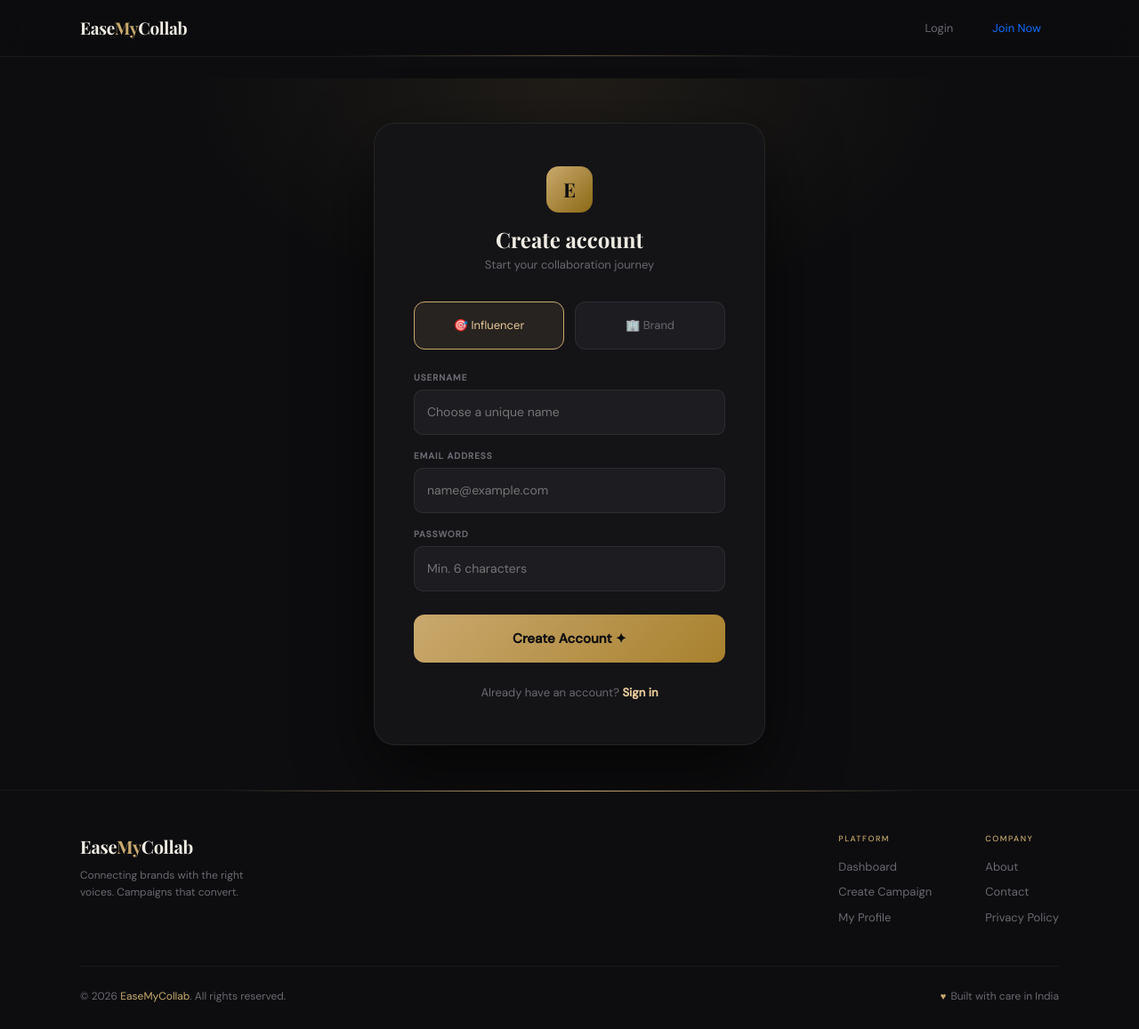
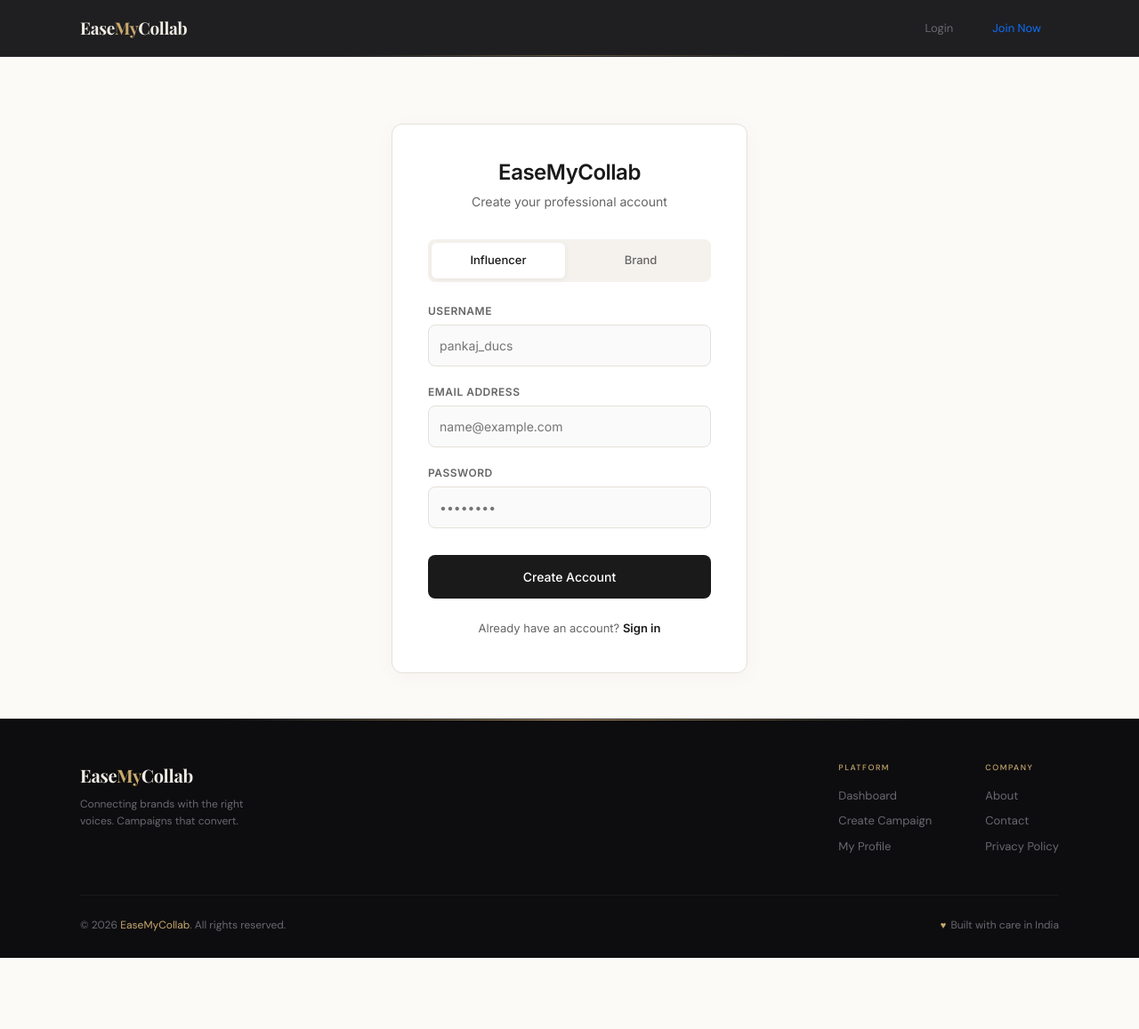
Before and after one commit to Pankaj2002Chaudhary/EaseMyCollab, a Django app: page /register/ in a window 1280 px wide. Shown: the whole page at 89% size. After the commit the page ends 1077 px from the top, so only its background shows below. Run offline with Django 5.2, Linux system fonts and the light colour scheme.

Commit message:
Change UI of register.html

```diff
--- a/templates/auth/register.html
+++ b/templates/auth/register.html
@@ -1,191 +1,239 @@
 {% extends 'base.html' %}
 
 {% block content %}
-<link href="https://fonts.googleapis.com/css2?family=Playfair+Display:wght@400;700&family=DM+Sans:wght@300;400;500&display=swap" rel="stylesheet">
+<link href="https://fonts.googleapis.com/css2?family=Inter:wght@300;400;500;600&display=swap" rel="stylesheet">
 
 <style>
   :root {
-    --bg: #0d0d0f;
-    --surface: #141417;
-    --surface2: #1c1c21;
-    --border: rgba(255,255,255,0.07);
-    --accent: #c9a96e;
-    --accent2: #e8c99a;
-    --text: #f0ece4;
-    --muted: #6b6870;
-    --error: #f87171;
-    --success: #4ade80;
+    --bg-color: #fcfaf7;       /* Soft Beige/Off-white */
+    --card-bg: #ffffff;
+    --text-main: #1a1a1a;     /* Deep Black */
+    --text-muted: #666666;
+    --accent: #1a1a1a;        /* Solid Black for buttons */
+    --border: #e5e0d8;        /* Subtle beige border */
+    --error: #d93025;
   }
 
-  * { box-sizing: border-box; margin: 0; padding: 0; }
-  body { background: var(--bg); font-family: 'DM Sans', sans-serif; color: var(--text); min-height: 100vh; }
+  body {
+    background-color: var(--bg-color);
+    font-family: 'Inter', sans-serif;
+    color: var(--text-main);
+    margin: 0;
+  }
 
-  .register-wrap {
-    min-height: 100vh;
+  .main-container {
+    min-height: 90vh;
     display: flex;
     align-items: center;
     justify-content: center;
-    padding: 40px 20px;
-    background: radial-gradient(ellipse 70% 60% at 50% 0%, rgba(201,169,110,0.1) 0%, transparent 55%), var(--bg);
+    padding: 20px;
   }
 
-  .register-card {
+  .auth-card {
+    background: var(--card-bg);
     width: 100%;
-    max-width: 440px;
-    background: var(--surface);
+    max-width: 400px;
+    padding: 40px;
+    border-radius: 12px;
     border: 1px solid var(--border);
-    border-radius: 24px;
-    padding: 48px 44px;
-    box-shadow: 0 32px 80px rgba(0,0,0,0.6);
-    position: relative;
-    animation: fadeUp 0.5s ease both;
+    box-shadow: 0 4px 24px rgba(0, 0, 0, 0.03);
   }
 
-  .card-header-block { text-align: center; margin-bottom: 32px; }
-  .logo-mark {
-    width: 52px; height: 52px; border-radius: 14px;
-    background: linear-gradient(135deg, var(--accent), #8b6914);
-    display: flex; align-items: center; justify-content: center;
-    font-family: 'Playfair Display', serif; font-size: 22px; font-weight: 700;
-    color: #0d0d0f; margin: 0 auto 16px;
+  .header { text-align: center; margin-bottom: 32px; }
+  .header h1 { font-size: 24px; font-weight: 600; margin-bottom: 8px; letter-spacing: -0.5px; }
+  .header p { color: var(--text-muted); font-size: 14px; }
+
+  /* Minimal Role Selector */
+  .role-select {
+    display: flex;
+    gap: 10px;
+    margin-bottom: 24px;
+    background: #f5f2ed;
+    padding: 4px;
+    border-radius: 8px;
   }
 
-  .card-title { font-family: 'Playfair Display', serif; font-size: 24px; font-weight: 700; color: var(--text); }
-  .card-sub { font-size: 13px; color: var(--muted); margin-top: 4px; }
-
-  .role-toggle { display: grid; grid-template-columns: 1fr 1fr; gap: 12px; margin-bottom: 24px; margin-top: 20px; }
-  .role-option { position: relative; }
-  .role-option input { position: absolute; opacity: 0; }
-  .role-label {
-    display: flex; flex-direction: column; align-items: center; padding: 16px;
-    border-radius: 12px; border: 1px solid var(--border); background: var(--surface2);
-    cursor: pointer; transition: all 0.2s; font-size: 13px; color: var(--muted);
-  }
-  .role-option input:checked + .role-label {
-    background: rgba(201,169,110,0.1); border-color: var(--accent); color: var(--accent2);
+  .role-select label {
+    flex: 1;
+    text-align: center;
+    padding: 10px;
+    font-size: 13px;
+    font-weight: 500;
+    cursor: pointer;
+    border-radius: 6px;
+    transition: 0.2s;
+    color: var(--text-muted);
   }
 
-  .field-group { display: flex; flex-direction: column; gap: 6px; margin-bottom: 16px; }
-  .field-label { font-size: 10px; letter-spacing: 1px; text-transform: uppercase; color: var(--muted); font-weight: 600; }
-  .field-input {
-    background: var(--surface2); border: 1px solid var(--border); border-radius: 10px;
-    padding: 14px; color: var(--text); font-size: 14px; width: 100%; transition: 0.2s;
-  }
-  .field-input:focus { border-color: var(--accent); outline: none; background: rgba(255,255,255,0.02); }
-
-  .btn-register {
-    width: 100%; padding: 16px; border-radius: 12px; border: none;
-    background: linear-gradient(135deg, var(--accent), #a8812e);
-    color: #0d0d0f; font-weight: 700; font-size: 15px; cursor: pointer;
-    transition: 0.3s; margin-top: 10px;
-  }
-  .btn-register:hover { transform: translateY(-2px); box-shadow: 0 8px 20px rgba(201,169,110,0.3); }
-  .btn-register:disabled { opacity: 0.6; cursor: not-allowed; }
-
-  .global-err {
-    font-size: 12px; color: var(--error); text-align: center;
-    padding: 12px; background: rgba(248,113,113,0.1);
-    border-radius: 8px; margin-bottom: 16px; display: none;
+  .role-select input { display: none; }
+  .role-select input:checked + label {
+    background: var(--card-bg);
+    color: var(--text-main);
+    box-shadow: 0 2px 8px rgba(0,0,0,0.05);
   }
 
-  .login-link { text-align: center; margin-top: 24px; font-size: 13px; color: var(--muted); }
-  .login-link a { color: var(--accent2); text-decoration: none; font-weight: 600; }
+  /* Form Elements */
+  .form-group { margin-bottom: 20px; }
+  .form-group label {
+    display: block;
+    font-size: 12px;
+    font-weight: 600;
+    margin-bottom: 6px;
+    text-transform: uppercase;
+    letter-spacing: 0.5px;
+    color: var(--text-muted);
+  }
 
-  @keyframes fadeUp { from { opacity: 0; transform: translateY(20px); } to { opacity: 1; transform: translateY(0); } }
+  .input-field {
+    width: 100%;
+    padding: 12px;
+    border: 1px solid var(--border);
+    border-radius: 8px;
+    font-size: 14px;
+    background: #fafafa;
+    transition: 0.2s;
+    box-sizing: border-box;
+  }
+
+  .input-field:focus {
+    outline: none;
+    border-color: var(--text-main);
+    background: #fff;
+  }
+
+  .btn-primary {
+    width: 100%;
+    padding: 14px;
+    background: var(--accent);
+    color: white;
+    border: none;
+    border-radius: 8px;
+    font-size: 14px;
+    font-weight: 500;
+    cursor: pointer;
+    transition: 0.2s;
+    margin-top: 10px;
+  }
+
+  .btn-primary:hover { opacity: 0.9; transform: translateY(-1px); }
+  .btn-primary:disabled { background: #ccc; cursor: not-allowed; }
+
+  .footer-text {
+    text-align: center;
+    margin-top: 24px;
+    font-size: 13px;
+    color: var(--text-muted);
+  }
+
+  .footer-text a { color: var(--text-main); font-weight: 600; text-decoration: none; }
+
+  .msg-box {
+    font-size: 13px;
+    padding: 12px;
+    border-radius: 6px;
+    margin-bottom: 20px;
+    display: none;
+    text-align: center;
+  }
+  .error-box { background: #fdf2f2; color: var(--error); border: 1px solid #f9d6d6; }
 </style>
 
-<div class="register-wrap">
-  <div class="register-card">
-    <div class="card-header-block">
-      <div class="logo-mark">E</div>
-      <h1 class="card-title">Create account</h1>
-      <p class="card-sub">Start your collaboration journey</p>
+<div class="main-container">
+  <div class="auth-card">
+    <div class="header">
+      <h1>EaseMyCollab</h1>
+      <p>Create your professional account</p>
     </div>
 
-    <div class="global-err" id="globalErr"></div>
+    <div id="statusMsg" class="msg-box"></div>
 
-    <div class="role-toggle">
-      <div class="role-option">
-        <input type="radio" name="role" id="roleInfluencer" value="influencer" checked>
-        <label class="role-label" for="roleInfluencer">
-          <span>🎯 Influencer</span>
-        </label>
-      </div>
-      <div class="role-option">
-        <input type="radio" name="role" id="roleBrand" value="brand">
-        <label class="role-label" for="roleBrand">
-          <span>🏢 Brand</span>
-        </label>
-      </div>
+    <div class="role-select">
+      <input type="radio" name="role" id="influencer" value="influencer" checked>
+      <label for="influencer">Influencer</label>
+
+      <input type="radio" name="role" id="brand" value="brand">
+      <label for="brand">Brand</label>
     </div>
 
-    <div class="field-group">
-      <label class="field-label">Username</label>
-      <input type="text" id="username" class="field-input" placeholder="Choose a unique name">
+    <div class="form-group">
+      <label>Username</label>
+      <input type="text" id="username" class="input-field" placeholder="pankaj_ducs">
     </div>
 
-    <div class="field-group">
-      <label class="field-label">Email Address</label>
-      <input type="email" id="email" class="field-input" placeholder="name@example.com">
+    <div class="form-group">
+      <label>Email Address</label>
+      <input type="email" id="email" class="input-field" placeholder="name@example.com">
     </div>
 
-    <div class="field-group">
-      <label class="field-label">Password</label>
-      <input type="password" id="password" class="field-input" placeholder="Min. 6 characters">
+    <div class="form-group">
+      <label>Password</label>
+      <input type="password" id="password" class="input-field" placeholder="••••••••">
     </div>
 
-    <button class="btn-register" id="registerBtn" onclick="register()">
-      <span id="btnLabel">Create Account ✦</span>
-    </button>
+    <button id="submitBtn" class="btn-primary" onclick="handleRegister()">Create Account</button>
 
-    <div class="login-link">
+    <div class="footer-text">
       Already have an account? <a href="/login/">Sign in</a>
     </div>
   </div>
 </div>
 
 <script>
-  function register() {
-    const btn = document.getElementById("registerBtn");
-    const label = document.getElementById("btnLabel");
-    const globalErr = document.getElementById("globalErr");
+  async function handleRegister() {
+    const btn = document.getElementById('submitBtn');
+    const msgBox = document.getElementById('statusMsg');
 
+    // Get values
+    const username = document.getElementById('username').value.trim();
+    const email = document.getElementById('email').value.trim();
+    const password = document.getElementById('password').value;
     const role = document.querySelector('input[name="role"]:checked').value;
-    const username = document.getElementById("username").value.trim();
-    const email = document.getElementById("email").value.trim();
-    const password = document.getElementById("password").value;
 
-    if (!username || !email || !password) {
-      globalErr.textContent = "All fields are required!";
-      globalErr.style.display = "block";
+    // Basic validation
+    if(!username || !email || !password) {
+      showError("Please fill all fields");
       return;
     }
 
+    // UI State
     btn.disabled = true;
-    label.textContent = "Processing...";
-    globalErr.style.display = "none";
+    btn.innerText = "Processing...";
+    msgBox.style.display = "none";
 
-    fetch("https://easemycollab.onrender.com/api/register/", {
+    try {
+      const response = await fetch("https://easemycollab.onrender.com/api/register/", {
         method: "POST",
         headers: { "Content-Type": "application/json" },
         body: JSON.stringify({ username, email, password, role })
-    })
-    .then(async res => {
-        const data = await res.json();
-        if (!res.ok) throw new Error(data.error || data.detail || "Registration failed");
-        return data;
-    })
-    .then(() => {
-        label.textContent = "✓ Success! Redirecting...";
-        btn.style.background = "var(--success)";
+      });
+
+      const data = await response.json();
+
+      if (response.ok) {
+        msgBox.className = "msg-box" ; // Success style would go here
+        msgBox.style.backgroundColor = "#f0fdf4";
+        msgBox.style.color = "#166534";
+        msgBox.style.border = "1px solid #bbf7d0";
+        msgBox.innerText = "Registration successful! Redirecting...";
+        msgBox.style.display = "block";
         setTimeout(() => window.location.href = "/login/", 1500);
-    })
-    .catch(err => {
+      } else {
+        showError(data.error || "Something went wrong");
         btn.disabled = false;
-        label.textContent = "Create Account ✦";
-        globalErr.textContent = err.message;
-        globalErr.style.display = "block";
-    });
+        btn.innerText = "Create Account";
+      }
+    } catch (err) {
+      showError("Server connection failed. Try again.");
+      btn.disabled = false;
+      btn.innerText = "Create Account";
+    }
+  }
+
+  function showError(msg) {
+    const msgBox = document.getElementById('statusMsg');
+    msgBox.className = "msg-box error-box";
+    msgBox.innerText = msg;
+    msgBox.style.display = "block";
   }
 </script>
 {% endblock %}
```
